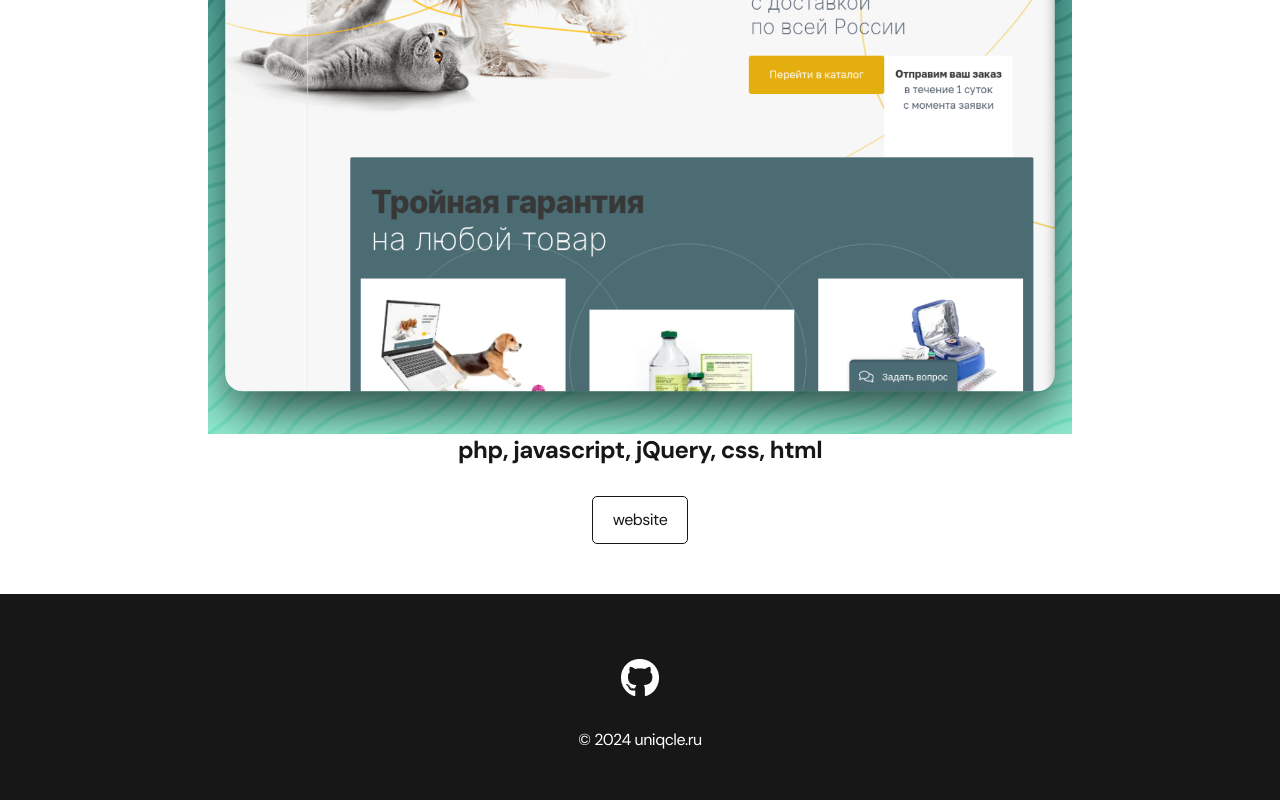
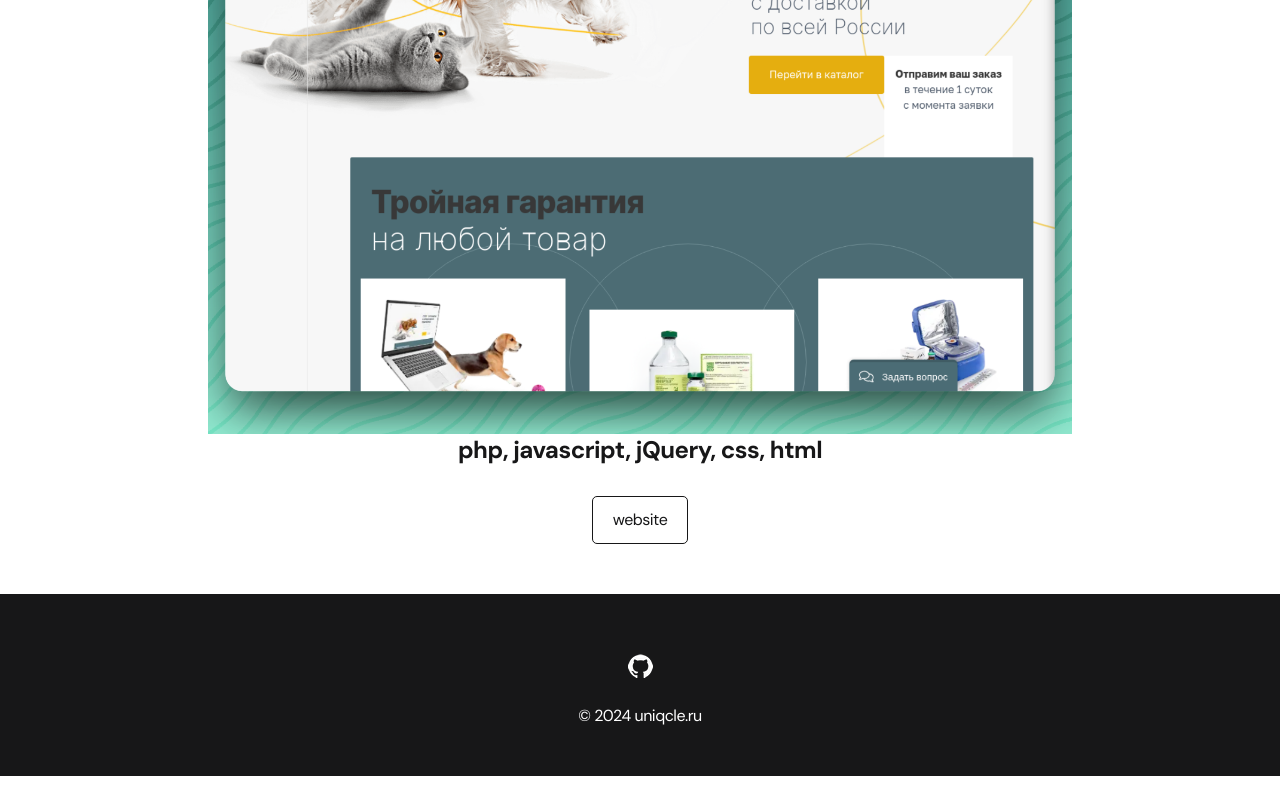
Before and after one commit to uniqcle/portfolio, a React (Create React App) app: page /projects/1 in a window 1280 px wide. Shown: the part 579-1379 px from the top of the page. After the commit the page ends 1355 px from the top, so only its background shows below. Built offline with nearby package versions, Linux system fonts and the light colour scheme.

Commit message:
footer fixed

```diff
--- a/src/components/btnDarkMode/BtnDarkMode.jsx
+++ b/src/components/btnDarkMode/BtnDarkMode.jsx
@@ -1,10 +1,12 @@
-import { useState, useEffect, useRef } from "react";
+import { useEffect, useRef } from "react";
 import sun from "./sun.svg";
 import moon from "./moon.svg";
 import "./style.css";
+import { useLocalStorage } from "../../utils/useLocalStorage";
 
 const BtnDarkMode = () => {
-  const [darkMode, setDarkMode] = useState("light");
+  //const [darkMode, setDarkMode] = useState("light");
+  const [darkMode, setDarkMode] = useLocalStorage("darkMode", "light");
   const btnRef = useRef(null);
 
   useEffect(() => {
--- a/src/components/btnGitHub/BtnGitHub.jsx
+++ b/src/components/btnGitHub/BtnGitHub.jsx
@@ -1,10 +1,15 @@
 import github from "../../imgs/icons/git-white.png";
-import githubFooter from "../../imgs/icons/git.png";
+import githubFooter from "../../imgs/icons/github-footer.png";
 
 const BtnGitHub = ({ link, repoName, footer }) => {
   return (
     <>
-      <a href={link} className="btn-outline" target="_blank" rel="noreferrer">
+      <a
+        href={link}
+        className={!footer && "btn-outline"}
+        target="_blank"
+        rel="noreferrer"
+      >
         {repoName === "website" ? (
           ""
         ) : (
--- a/src/components/footer/Footer.jsx
+++ b/src/components/footer/Footer.jsx
@@ -1,6 +1,6 @@
 import BtnGitHub from '../btnGitHub/BtnGitHub';
 import "./style.css";
-
+import { useLocalStorage } from "../../utils/useLocalStorage";
 
 const Footer = () => {
   const currentDate = new Date().getFullYear();
--- a/src/index.js
+++ b/src/index.js
@@ -1,8 +1,7 @@
 import React from 'react';
 import ReactDOM from "react-dom/client";
 import { BrowserRouter } from "react-router-dom";
-import App from './App';
-import ScrollToTop from "./utils/scrollToTop";
+import App from "./App";
 
 
 const root = ReactDOM.createRoot(document.getElementById("root"));
--- /dev/null
+++ b/src/utils/useLocalStorage.js
@@ -0,0 +1,21 @@
+import { useState, useEffect } from "react";
+
+function getStorageValue(key, defaultValue) {
+  // getting stored value
+  const saved = localStorage.getItem(key);
+  const initial = JSON.parse(saved);
+  return initial || defaultValue;
+}
+
+export const useLocalStorage = (key, defaultValue) => {
+  const [value, setValue] = useState(() => {
+    return getStorageValue(key, defaultValue);
+  });
+
+  useEffect(() => {
+    // storing input name
+    localStorage.setItem(key, JSON.stringify(value));
+  }, [key, value]);
+
+  return [value, setValue];
+};
```
Also changed, not shown: src/imgs/icons/github-footer.png (added), src/imgs/icons/github-mark-white.png (added).
